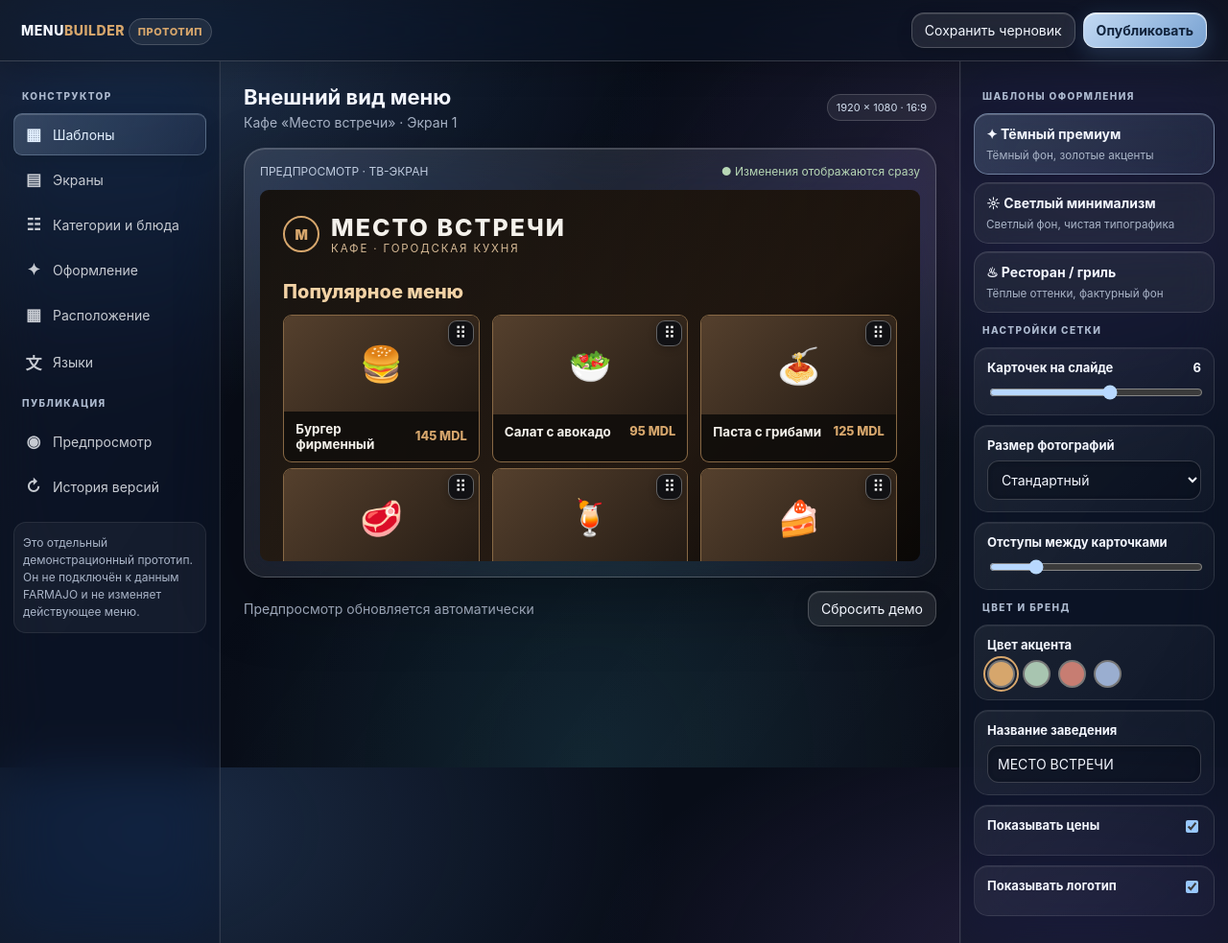
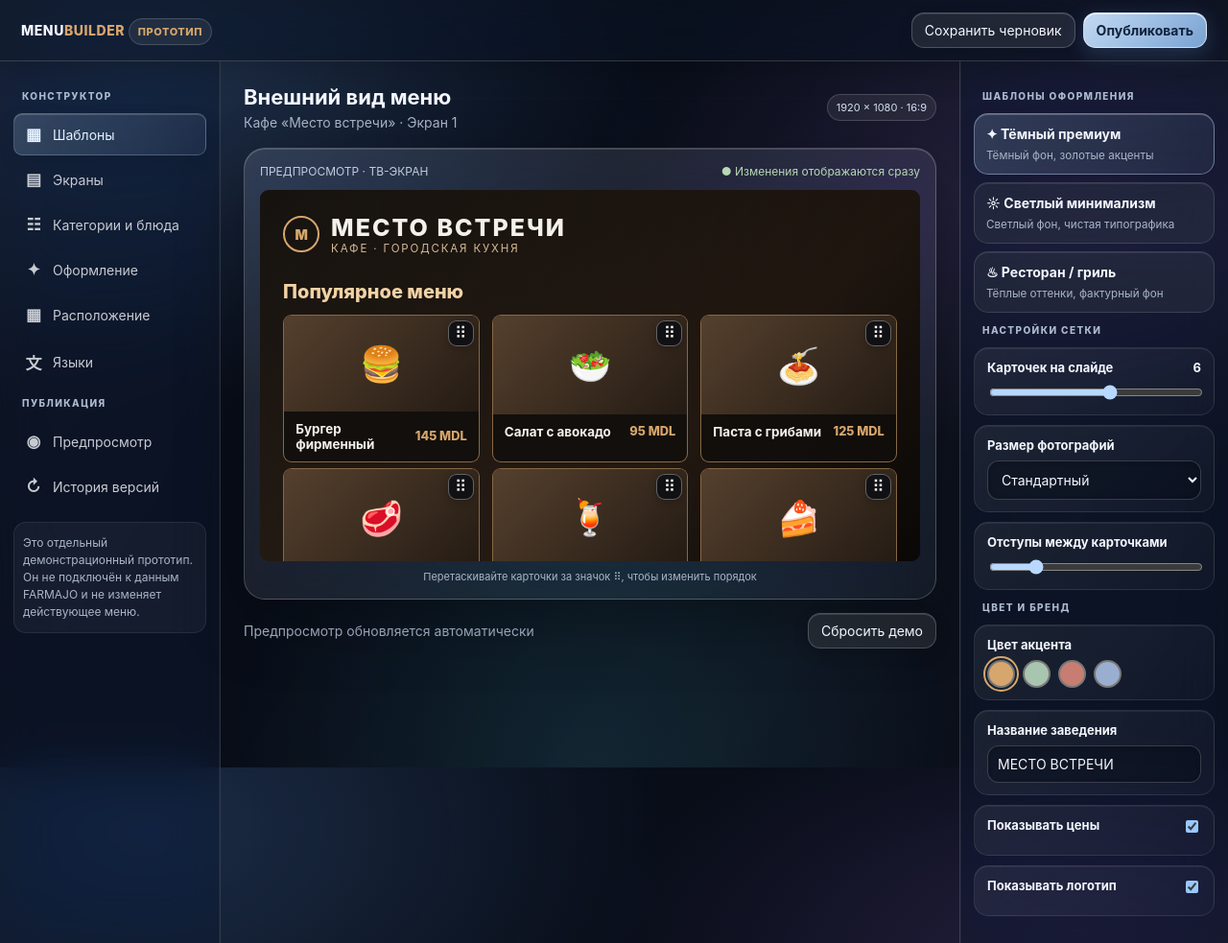
Before and after one commit to Interlop077/farmajo-app, a plain HTML site: page public/builder-prototype.html in a window 1280 px wide. Shown: the whole page at 96% size. Drawn offline with Linux system fonts and the light colour scheme.

Commit message:
Add drag-and-drop hint to preview

```diff
--- a/public/builder-prototype.html
+++ b/public/builder-prototype.html
@@ -69,7 +69,7 @@ body{padding-bottom:calc(92px + env(safe-area-inset-bottom))}
 <div class="layout">
 <aside class="left"><div class="eyebrow">КОНСТРУКТОР</div><div class="nav active"><b>▦</b> Шаблоны</div><div class="nav"><b>▤</b> Экраны</div><div class="nav"><b>☷</b> Категории и блюда</div><div class="nav"><b>✦</b> Оформление</div><div class="nav"><b>▦</b> Расположение</div><div class="nav"><b>文</b> Языки</div><div class="eyebrow">ПУБЛИКАЦИЯ</div><div class="nav"><b>◉</b> Предпросмотр</div><div class="nav"><b>↻</b> История версий</div><div class="note">Это отдельный демонстрационный прототип. Он не подключён к данным FARMAJO и не изменяет действующее меню.</div></aside>
 <main class="center"><div class="center-head"><div><h1>Внешний вид меню</h1><div class="muted" style="margin-top:5px">Кафе «Место встречи» · Экран 1</div></div><span class="pill">1920 × 1080 · 16:9</span></div>
-<div class="preview-wrap"><div class="preview-top"><span>ПРЕДПРОСМОТР · ТВ-ЭКРАН</span><span class="status" id="previewStatus">● Изменения отображаются сразу</span></div><div class="screen" id="screen"><div class="screen-inner"><div class="screen-head"><div class="logo">М</div><div><div class="restaurant" id="brandName">МЕСТО ВСТРЕЧИ</div><div class="subtitle">КАФЕ · ГОРОДСКАЯ КУХНЯ</div></div></div><div class="category">Популярное меню</div><div class="dish-grid" id="dishGrid"></div><div class="screen-footer">СВЕЖИЕ ПРОДУКТЫ · ГОТОВИМ С ЛЮБОВЬЮ</div></div></div></div>
+<div class="preview-wrap"><div class="preview-top"><span>ПРЕДПРОСМОТР · ТВ-ЭКРАН</span><span class="status" id="previewStatus">● Изменения отображаются сразу</span></div><div class="screen" id="screen"><div class="screen-inner"><div class="screen-head"><div class="logo">М</div><div><div class="restaurant" id="brandName">МЕСТО ВСТРЕЧИ</div><div class="subtitle">КАФЕ · ГОРОДСКАЯ КУХНЯ</div></div></div><div class="category">Популярное меню</div><div class="dish-grid" id="dishGrid"></div><div class="screen-footer">СВЕЖИЕ ПРОДУКТЫ · ГОТОВИМ С ЛЮБОВЬЮ</div></div></div><div class="drag-hint">Перетаскивайте карточки за значок ⠿, чтобы изменить порядок</div></div>
 <div style="display:flex;justify-content:space-between;align-items:center;max-width:1000px;margin:14px auto 0"><span class="muted">Предпросмотр обновляется автоматически</span><button class="btn" id="reset">Сбросить демо</button></div>
 </main>
 <aside class="right"><div class="eyebrow">ШАБЛОНЫ ОФОРМЛЕНИЯ</div>
```
